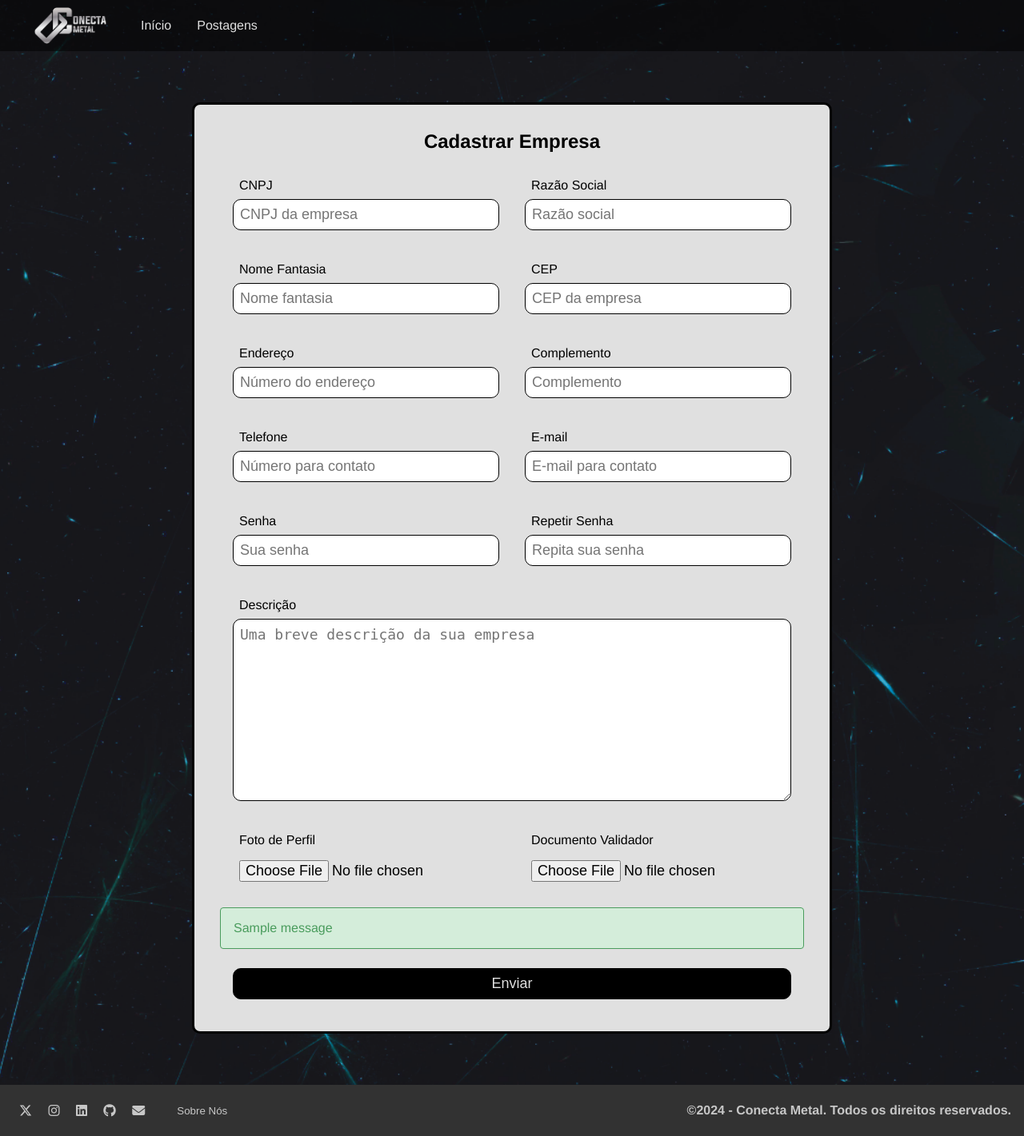
After one commit to ConectaMetal/conecta-metal, a Django app: page /register/ in a window 1280 px wide. The commit adds this page. Shown: the whole page at 80% size. Run offline with Django 5.2, Linux system fonts and the light colour scheme; tables that the repository leaves empty hold one stand-in row (values such as "Sample post"); one stand-in notice (Sample message) is shown.

Commit message:
register.html is finally working and is almost full complete.

```diff
--- /dev/null
+++ b/main_app/forms.py
@@ -0,0 +1,166 @@
+import re
+import requests
+from django import forms
+from .models import Companies
+from django.core.exceptions import ValidationError
+
+
+def strong_password(password):
+    regex = re.compile(r'^(?=.*[a-z])(?=.*[A-Z])(?=.*[0-9]).{8,}$')
+    if not regex.match(password):
+        raise ValidationError(
+            'Senha muito fraca',
+        )
+
+def clear_text(text):
+    new_text = ''.join(e for e in text if e.isalnum() or e.isspace())
+    new_text = ' '.join(new_text.split())
+    return new_text
+
+def clear_data(data):
+    data = re.sub(r'[^a-zA-Z0-9]', ' ', data)
+    clear_data = ''.join(data.split())
+    return clear_data
+
+def valid_cnpj(cnpj):
+    clear_cnpj = clear_data(cnpj)
+    regex = re.compile(r'^(?=.*[a-z])(?=.*[A-Z])$')
+    if regex.match(clear_cnpj):
+        raise ValidationError('CNPJ inválido')
+
+    regex = re.compile(r'^(?=.*[0-9]).{14,14}$')
+    if not regex.match(clear_cnpj):
+        raise ValidationError('CNPJ inválido')
+
+def valid_cep(cep):
+    clear_cep = clear_data(cep)
+    regex = re.compile(r'^(?=.*[a-z])(?=.*[A-Z])$')
+    if regex.match(clear_cep):
+        raise ValidationError('CEP inválido')
+
+    regex = re.compile(r'^(?=.*[0-9]).{8,8}$')
+    if not regex.match(clear_cep):
+        raise ValidationError('CEP inválido')
+
+class RegisterForm(forms.ModelForm):
+
+    repeatPassword = forms.CharField()
+
+    class Meta:
+        model = Companies
+        fields = [
+            'CNPJ', 'legalName', 'businessName', 'CEP', 'addressNumber', 'complement', 'phoneNumber', 'email', 'password', 'repeatPassword', 'description', 'profilePic', 'validatingDocument',
+        ]
+
+    def __init__(self, *args, **kwargs):
+        super().__init__(*args, **kwargs)
+
+        self.fields['CNPJ'].label = 'CNPJ'
+        self.fields['CNPJ'].validators = [valid_cnpj]
+        self.fields['CNPJ'].widget.attrs['placeholder'] = 'CNPJ da empresa'
+
+        self.fields['legalName'].label = 'Razão Social'
+        self.fields['legalName'].widget.attrs['placeholder'] = 'Razão social'
+
+        self.fields['businessName'].label = 'Nome Fantasia'
+        self.fields['businessName'].widget.attrs['placeholder'] = 'Nome fantasia'
+
+        self.fields['CEP'].label = 'CEP'
+        self.fields['CEP'].validators = [valid_cep]
+        self.fields['CEP'].widget.attrs['placeholder'] = 'CEP da empresa'
+
+        self.fields['addressNumber'].label = 'Endereço'
+        self.fields['addressNumber'].widget.attrs['placeholder'] = 'Número do endereço'
+
+        self.fields['complement'].label = 'Complemento'
+        self.fields['complement'].widget.attrs['placeholder'] = 'Complemento'
+
+        self.fields['phoneNumber'].label = 'Telefone'
+        self.fields['phoneNumber'].widget.attrs['placeholder'] = 'Número para contato'
+
+        self.fields['email'].label = 'E-mail'
+        self.fields['email'].widget.attrs['placeholder'] = 'E-mail para contato'
+
+        self.fields['password'].label = 'Senha'
+        # self.fields['password'].validators = [strong_password]
+        self.fields['password'].widget = forms.PasswordInput()
+        self.fields['password'].widget.attrs['placeholder'] = 'Sua senha'
+
+        self.fields['repeatPassword'].label = 'Repetir Senha'
+        self.fields['repeatPassword'].widget = forms.PasswordInput()
+        self.fields['repeatPassword'].widget.attrs['placeholder'] = 'Repita sua senha'
+
+        self.fields['description'].label = 'Descrição'
+        self.fields['description'].widget.attrs['placeholder'] = 'Uma breve descrição da sua empresa'
+
+        self.fields['profilePic'].label = 'Foto de Perfil'
+        self.fields['profilePic'].error_messages = {'required': 'Esse campo é obrigatório.'}
+        # This line is for debugging
+        self.fields['profilePic'].required = False
+
+        self.fields['validatingDocument'].label = 'Documento Validador'
+        self.fields['validatingDocument'].error_messages = {'required': 'Esse campo é obrigatório.'}
+        # This line is for debugging
+        self.fields['validatingDocument'].required = False
+
+
+    def clean_CNPJ(self):
+        data = self.cleaned_data.get('CNPJ')
+        url = f"https://publica.cnpj.ws/cnpj/{clear_data(data)}"
+        response = requests.get(url)
+
+        if response.status_code != 200:
+            raise ValidationError(
+                'CNPJ inválido',
+                code='invalid'
+            )
+
+        instance = super().save(commit=False)
+        instance.registrationStatus = response.json()['estabelecimento']['situacao_cadastral']
+
+        return data
+
+    def clean_CEP(self):
+        data = self.cleaned_data.get('CEP')
+        url = f'https://viacep.com.br/ws/{clear_data(data)}/json/'
+        response = requests.get(url)
+
+        if response.status_code != 200:
+            raise ValidationError('Tente novamente mais tarde')
+
+        if 'erro' in response.json():
+            raise ValidationError(
+                'CEP inválido',
+                code='invalid'
+            )
+
+        instance = super().save(commit=False)
+        instance.state = response.json()['uf']
+        instance.city = response.json()['localidade']
+        instance.neigborhood = response.json()['bairro']
+        instance.streetAddress = response.json()['logradouro']
+
+        return data
+
+    def clean(self):
+        cleaned_data = super().clean()
+
+        password = cleaned_data.get('password')
+        repeat_password = cleaned_data.get('repeatPassword')
+
+        if password != repeat_password:
+            raise ValidationError({
+                'password': 'As senhas não coincidem',
+                'repeatPassword': 'As senhas não coincidem'
+            })
+
+        return cleaned_data
+
+    def save(self, commit=True):
+        instance = super().save(commit=False)
+
+        # Create the slug for the company
+        legal_name = self.cleaned_data.get('legalName')
+        instance.slug = clear_text(legal_name).replace(' ', '_').lower()
+
+        instance = super().save(commit=True)
--- /dev/null
+++ b/main_app/static/main/css/form.css
@@ -0,0 +1,106 @@
+.form-container {
+    margin: var(--spacing-gutter-large) auto;
+    border-radius: 10px;
+    border: .2rem solid #000;
+    max-width: 50rem;
+    display: flex;
+    flex-flow: column;
+    background-color: var(--color-gray-1);
+}
+
+.form-content {
+    margin: var(--spacing-gutter-extra-small) var(--spacing-gutter-small);
+    display: flex;
+    flex-flow: column nowrap;
+    align-items: center;
+}
+
+.form-content h2 {
+    text-align: center;
+    margin: var(--spacing-gutter-extra-small);
+}
+
+.form-content form {
+    width: 100%;
+}
+
+.form-fields {
+    width: 100%;
+    display: flex;
+    flex-flow: row wrap;
+}
+
+.form-item {
+    width: 50%;
+    padding: var(--spacing-gutter-extra-small);
+    display: flex;
+    flex-flow: column nowrap;
+    transition: all 300ms ease-in-out;
+}
+
+.form-item:focus-within {
+    color: var(--color-primary);
+}
+
+.form-item label {
+    margin: 0 .5rem;
+}
+
+.form-item input,
+.form-item textarea,
+.form-item button {
+    padding: calc(var(--spacing-gutter-extra-small) / 2);
+    margin: calc(var(--spacing-gutter-extra-small) / 2) 0;
+    outline: none;
+    border-radius: 10px;
+    border: .1rem solid var(--color-black);
+    font-size: 18px;
+    transition: all 300ms ease-in-out;
+}
+
+.form-item input:focus,
+.form-item textarea:focus {
+    border-color: var(--color-primary);
+    color: #000;
+}
+
+#id_validatingDocument,
+#id_profilePic {
+    border: none;
+}
+
+.form-item button {
+    width: 100%;
+    color: var(--color-gray-1);
+    background-color: var(--color-black);
+}
+
+.form-item button:hover {
+    color: var(--color-primary);
+    background-color: var(--color-gray-9);
+}
+
+#id_description {
+    width: 100%;
+}
+
+.form-button {
+    width: 100%;
+    align-items: center;
+}
+
+.errorlist {
+    list-style: none;
+    color: var(--color-error-dark);
+    margin-left: .5rem;
+}
+
+.form-error {
+    width: 100%;
+}
+
+@media (max-width: 600px) {
+    .main-products-list {
+        grid-template-columns: repeat(auto-fit, minmax(100%, 1fr));
+    }
+}
--- /dev/null
+++ b/main_app/static/main/css/message.css
@@ -0,0 +1,44 @@
+.message {
+    padding: 1rem;
+    border-radius: 4px;
+    border: 1px solid var(--color-dark-text);
+    background: var(--color-gray-2);
+    color: var(--color-dark-text);
+  }
+
+  .message-error {
+    border: 1px solid var(--color-error-dark);
+    background: var(--color-error-light);
+    color: var(--color-error-dark);
+    padding: .5rem;
+  }
+
+  .message-success {
+    border: 1px solid var(--color-success-dark);
+    background: var(--color-success-light);
+    color: var(--color-success-dark);
+  }
+
+  .message-warning {
+    border: 1px solid var(--color-warning-dark);
+    background: var(--color-warning-light);
+    color: var(--color-warning-dark);
+  }
+
+  .message-alert {
+    border: 1px solid var(--color-alert-dark);
+    background: var(--color-alert-light);
+    color: var(--color-alert-dark);
+  }
+
+  .message-info {
+    border: 1px solid var(--color-info-dark);
+    background: var(--color-info-light);
+    color: var(--color-info-dark);
+  }
+
+  .message-debug {
+    border: 1px solid var(--color-debug-dark);
+    background: var(--color-debug-light);
+    color: var(--color-debug-dark);
+  }
--- a/main_app/static/main/css/styles.css
+++ b/main_app/static/main/css/styles.css
@@ -20,7 +20,20 @@
     --color-gray-8: #323232;
     --color-gray-9: #191919;
 
-    --color-red-debug: #ff0000;
+    --color-dark-text: #444;
+    --color-info-light: #cce5ff;
+    --color-debug-light: #cce5ff;
+    --color-success-light: #d4edda;
+    --color-alert-light: #fff3cd;
+    --color-warning-light: #fff3cd;
+    --color-error-light: #f8d7da;
+
+    --color-info-dark: #4d86c4;
+    --color-debug-dark: #4d86c4;
+    --color-success-dark: #4a9c5d;
+    --color-alert-dark: #927f40;
+    --color-warning-dark: #927f40;
+    --color-error-dark: #da525d;
 
     --spacing-gutter-extra-small: 1rem;
     --spacing-gutter-small: 2rem;
@@ -303,6 +316,12 @@ body {
     gap: var(--spacing-gutter-medium);
     padding: var(--spacing-gutter-small);
     background-color: rgba(224, 224, 224, .75);
+}
+
+@media (max-width: 600px) {
+    .main-products-list {
+        grid-template-columns: repeat(auto-fit, minmax(100%, 1fr));
+    }
 }
 
 /* PRODUCT-CARD.HTML */
--- a/main_app/templates/main/base/base.html
+++ b/main_app/templates/main/base/base.html
@@ -2,7 +2,7 @@
 <html lang="pt-br">
 <head>
     {% include "main/partials/head.html" %}
-    {% block styles %}{% endblock styles %}
+    {% block static %}{% endblock static %}
     <title>{% block title %}{% endblock title %}</title>
 </head>
 <body>
--- /dev/null
+++ b/main_app/templates/main/pages/register.html
@@ -0,0 +1,47 @@
+{% extends "main/base/base.html" %}
+
+{% load static %}
+
+{% block static %}
+    <link rel="stylesheet" href="{% static 'main/css/form.css' %}">
+    <link rel="stylesheet" href="{% static 'main/css/message.css' %}">
+{% endblock static %}
+
+{% block title %}Cadastrar{% endblock title %}
+
+{% block content %}
+    <div class="form-container">
+        <div class="form-content">
+            <h2>Cadastrar Empresa</h2>
+            <form action="{% url "main_app:create" %}" method="POST">
+                {% csrf_token %}
+
+                <div class="form-fields">
+                    {% for field in form %}
+                        <div class="form-item" id="{{ field.id_for_label }}">
+                            <label for="{{ field.id_for_label }}">{{ field.label }}</label>
+                            {{ field }}
+
+                            {{ field.errors }}
+                        </div>
+                    {% endfor %}
+                </div>
+
+                {% if form.errors %}
+                    <div class="form-item form-error">
+                        <div class="message-error">
+                            Por favor corrija os erros no formulário e envie novamente.
+                        </div>
+                    </div>
+                {% endif %}
+
+                {% include 'main/partials/messages.html' %}
+
+                <div class="form-item form-button">
+                    <button type="submit">Enviar</button>
+                </div>
+            </form>
+        </div>
+    </div>
+
+{% endblock content %}
--- a/main_app/templates/main/partials/header.html
+++ b/main_app/templates/main/partials/header.html
@@ -29,8 +29,8 @@
                         <div class="profile-dropdown-separator"></div>
                         <a href="#">Sair</a>
                     {% comment %} {% else %} {% endcomment %}
-                        <a href="#">Logar</a>
-                        <a href="#">Criar conta</a>
+                        <a href="{% url "main_app:login" %}">Logar</a>
+                        <a href="{% url "main_app:register" %}">Criar conta</a>
                     {% comment %} {% endif %} {% endcomment %}
                 </div>
               </div>
--- /dev/null
+++ b/main_app/templates/main/partials/messages.html
@@ -0,0 +1,9 @@
+{% if messages %}
+    <div class="main-content center container messages-container">
+        {% for message in messages %}
+            <div class="message {{ message.tags }}">
+                {{ message }}
+            </div>
+        {% endfor %}
+    </div>
+{% endif %}
--- a/main_app/urls.py
+++ b/main_app/urls.py
@@ -7,5 +7,7 @@ urlpatterns = [
     path('', views.home, name="home"),
     path('product/<slug:slug>/', views.product, name="product"),
     path('company/<slug:slug>/', views.company, name="company"),
-    path('sign/', views.sign, name="sign"),
+    path('register/', views.register_view, name="register"),
+    path('register/create/', views.register_create, name="create"),
+    path('login', views.login, name="login"),
 ]
--- a/main_app/views.py
+++ b/main_app/views.py
@@ -1,12 +1,14 @@
 from django.http.response import Http404
-from django.shortcuts import render, get_object_or_404
+from django.shortcuts import render, get_object_or_404, redirect
+from django.contrib import messages
 from django.db.models import Q
 from main_app.models import Products, Companies, SocialMedia
 from utils.pagination import make_pagination
+from .forms import RegisterForm
 
 import os
 
-PER_PAGE = os.environ.get('PER_PAGE', 30)
+PER_PAGE = int(os.environ.get('PER_PAGE', 30))
 
 # Create your views here.
 def home(request):
@@ -66,8 +68,41 @@ def company(request, slug):
     return render(request=request, template_name='main/pages/company.html', context=context)
 
 
-def sign(request):
+def register_view(request):
+    register_form_data = request.session.get('register_form_data', None)
+    form = RegisterForm(register_form_data)
+
+    context = {
+        'is_sign_page': True,
+        'form': form,
+    }
+
+    return render(request=request, template_name='main/pages/register.html', context=context)
+
+
+def register_create(request):
+    if not request.POST:
+        raise Http404()
+
+    POST = request.POST
+    request.session['register_form_data'] = POST
+    form = RegisterForm(POST)
+
+    if form.is_valid():
+        form.save()
+        messages.success(request, 'Cadastro efeituado com sucesso.')
+
+        del(request.session['register_form_data'])
+
+    return redirect('main_app:register')
+
+
+def login(request):
+    if not request.POST:
+        raise Http404()
+
     context = {
         'is_sign_page': True,
     }
-    return render(request=request, template_name='main/pages/sign.html', context=context)
+
+    return render(request=request, template_name='main/pages/login.html', context=context)
```
Also changed, not shown: main_app/models.py (+10 -4 lines), main_app/templates/main/pages/login.html (added, +36 -0 lines), main_app/templates/main/pages/sign.html (deleted, +0 -14 lines), project/settings.py (+11 -1 lines), main_app/migrations/0011_companies_password.py (added), main_app/migrations/0012_remove_companies_rating_alter_companies_email.py (added), main_app/migrations/0013_rename_address_companies_addressnumber_and_more.py (added), main_app/migrations/0014_remove_companies_country.py (added), main_app/migrations/0015_alter_companies_cnpj.py (added), 1 other file.
